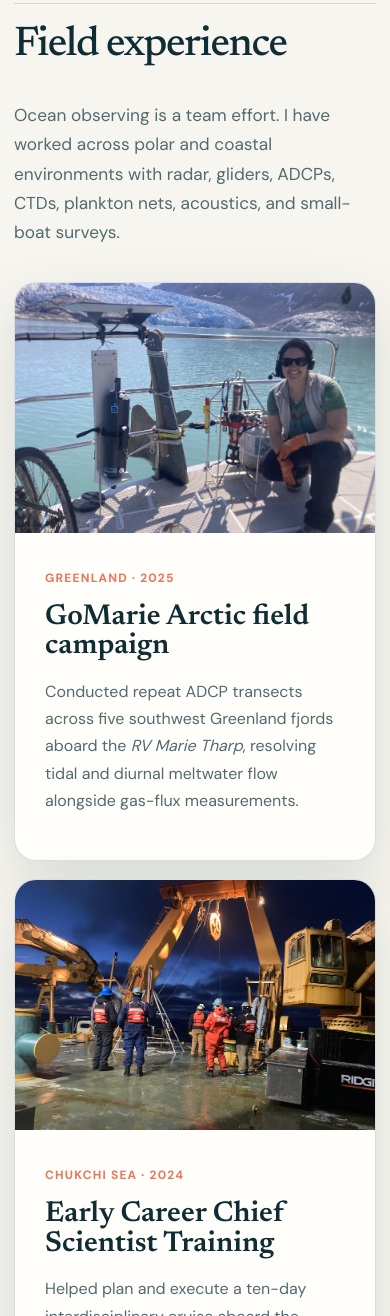
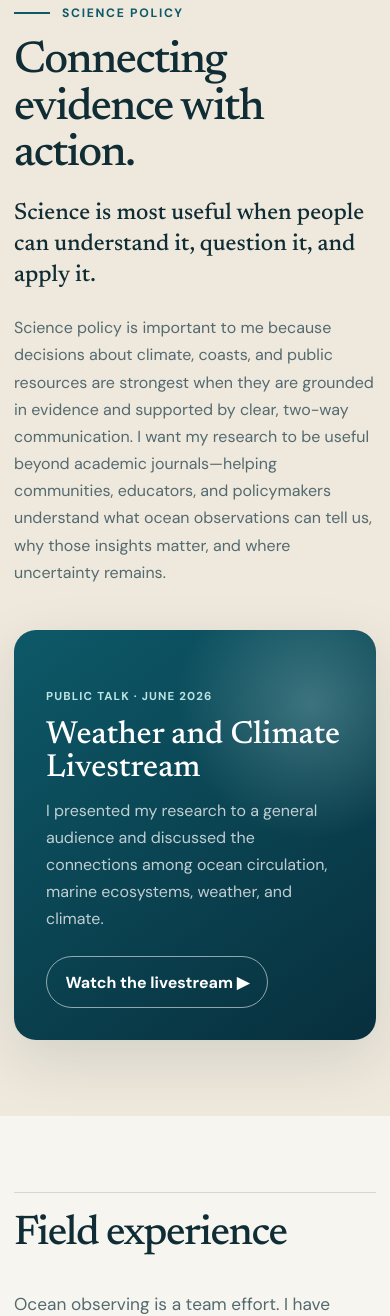
Before and after one commit to JackieVeatch/professional_site, a plain HTML site: page index.html in a window 390 px wide. Shown: the part 8708-10024 px from the top of the page. Drawn offline with Linux system fonts and the light colour scheme.

Commit message:
Add science policy section and public talk

```diff
--- a/index.html
+++ b/index.html
@@ -267,6 +267,28 @@
     .thesis-card p { color: rgba(255,255,255,.72); }
     .thesis-card .button { align-self: flex-start; margin-top: 1rem; }
 
+    .policy-band { background: #efe8dc; }
+    .policy-grid { display: grid; grid-template-columns: .9fr 1.1fr; gap: 90px; align-items: center; }
+    .policy-copy h2 { margin: 0 0 1.25rem; font-size: clamp(2.8rem, 5vw, 4.8rem); font-weight: 500; letter-spacing: -.035em; }
+    .policy-copy p { color: var(--muted); }
+    .policy-copy .lead { color: var(--ink); font-size: clamp(1.45rem, 2.5vw, 2rem); }
+    .policy-feature {
+      min-height: 410px;
+      display: flex;
+      flex-direction: column;
+      justify-content: flex-end;
+      padding: clamp(32px, 5vw, 56px);
+      border-radius: 22px;
+      color: white;
+      background:
+        radial-gradient(circle at 82% 18%, rgba(188, 228, 229, .28), transparent 30%),
+        linear-gradient(145deg, var(--ocean), var(--deep));
+      box-shadow: var(--shadow);
+    }
+    .policy-feature h3 { max-width: 560px; margin: .75rem 0; font-size: clamp(2rem, 4vw, 3.35rem); font-weight: 500; }
+    .policy-feature p { max-width: 570px; margin: 0; color: rgba(255,255,255,.74); }
+    .policy-feature .button { align-self: flex-start; margin-top: 1.5rem; }
+
     .field-grid { display: grid; grid-template-columns: repeat(2, 1fr); gap: 18px; }
     .field-card { min-height: 340px; overflow: hidden; border: 1px solid var(--line); border-radius: 22px; background: var(--white); box-shadow: var(--shadow); }
     .field-card img { width: 100%; height: 250px; object-fit: cover; }
@@ -296,7 +318,7 @@
       .nav-links a:not(.nav-cta) { display: none; }
       .hero { min-height: 680px; }
       .hero::before { background-position: 58% center; }
-      .section-heading, .about-grid, .impact-grid, .teaching-showcase, .contact-grid { grid-template-columns: 1fr; gap: 28px; }
+      .section-heading, .about-grid, .impact-grid, .teaching-showcase, .policy-grid, .contact-grid { grid-template-columns: 1fr; gap: 28px; }
       .project-grid { grid-template-columns: 1fr; }
       .project { min-height: 0; }
       .project img, .project video { height: 310px; }
@@ -337,6 +359,7 @@
         <a href="#research">Research</a>
         <a href="#publications">Publications</a>
         <a href="#teaching">Teaching</a>
+        <a href="#policy">Policy</a>
         <a class="nav-cta" href="assets/Veatch_CV_Aug2026.pdf">Download CV</a>
       </div>
     </div>
@@ -497,6 +520,23 @@
       </div>
     </section>
 
+    <section class="policy-band" id="policy">
+      <div class="section policy-grid">
+        <div class="policy-copy">
+          <p class="eyebrow" style="color: var(--ocean)">Science policy</p>
+          <h2>Connecting evidence with action.</h2>
+          <p class="lead">Science is most useful when people can understand it, question it, and apply it.</p>
+          <p>Science policy is important to me because decisions about climate, coasts, and public resources are strongest when they are grounded in evidence and supported by clear, two-way communication. I want my research to be useful beyond academic journals—helping communities, educators, and policymakers understand what ocean observations can tell us, why those insights matter, and where uncertainty remains.</p>
+        </div>
+        <article class="policy-feature">
+          <span class="tag">Public talk · June 2026</span>
+          <h3>Weather and Climate Livestream</h3>
+          <p>I presented my research to a general audience and discussed the connections among ocean circulation, marine ecosystems, weather, and climate.</p>
+          <a class="button" href="https://www.youtube.com/watch?v=TzOi_kvajnc&amp;t=1516s" target="_blank" rel="noreferrer">Watch the livestream ▶</a>
+        </article>
+      </div>
+    </section>
+
     <section class="section" id="fieldwork">
       <div class="section-heading">
         <h2>Field experience</h2>
```
